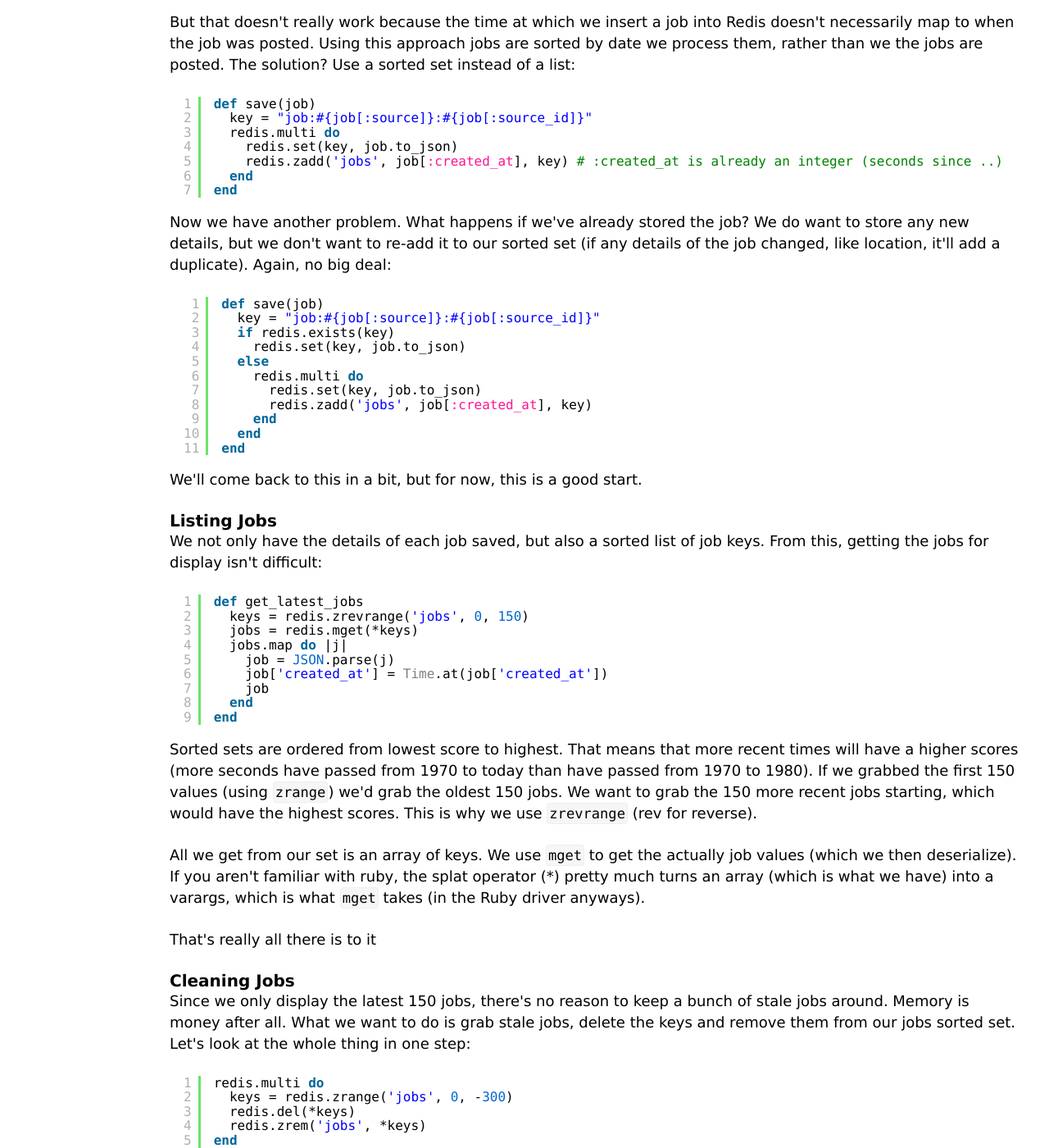
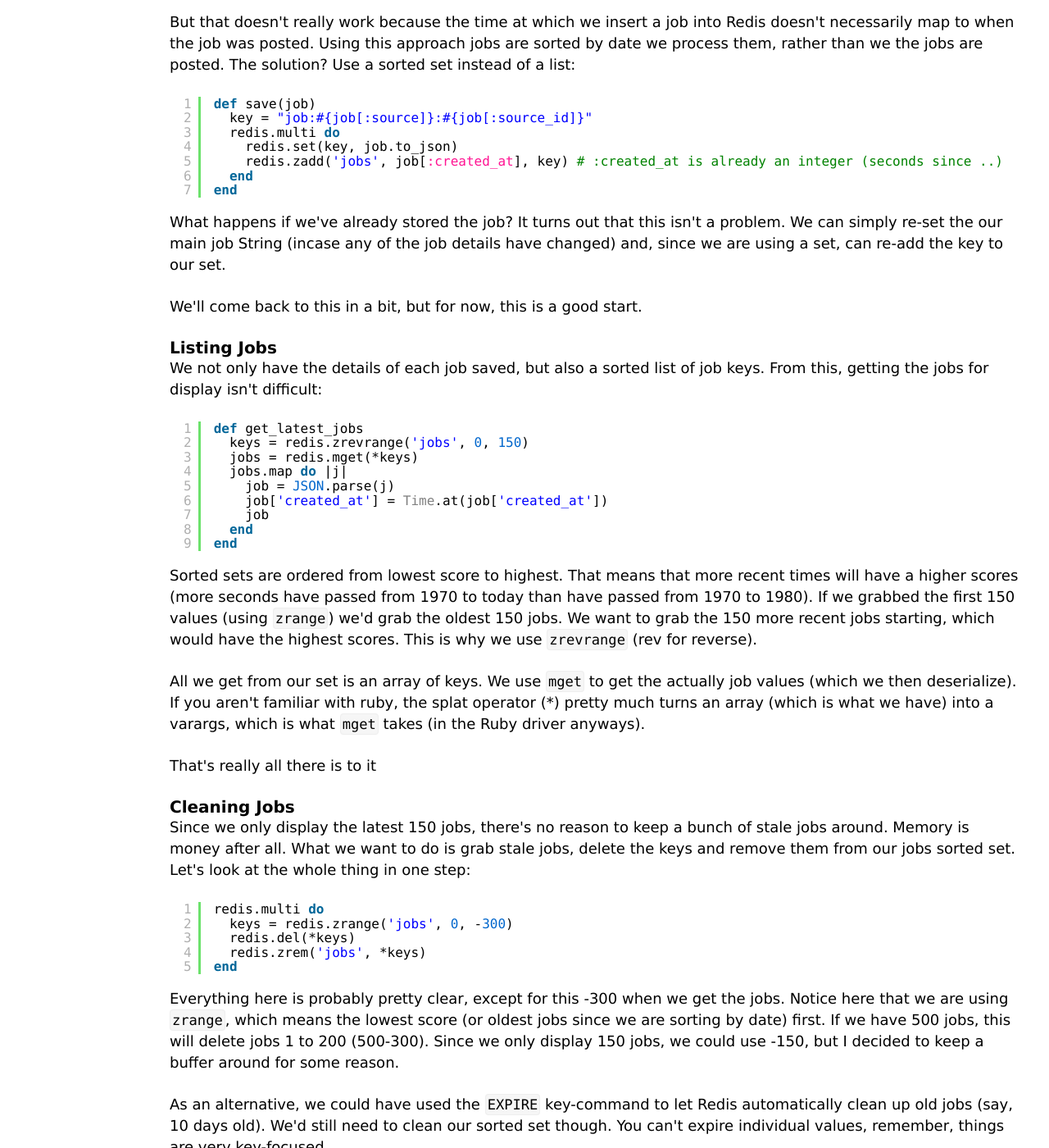
Before and after one commit to fehmicansaglam/fehmicansaglam.github.com, a Jekyll site: the page built from _posts/2011-11-08-Redis-Zero-To-Master-In-30-Minutes-Part-2.html, in a window 1280 px wide and 1400 px high, scrolled down 1072 px. Shown: the whole window at 82% size. Built offline with Jekyll 4.4.1, drawn with Linux system fonts in a browser that asks for light colours; nearby versions of some CDN libraries; comment, search, counter and statistics services are not loaded; some of the changed text lies outside the part shown.

Commit message:
fixed code in part 2

```diff
--- a/_posts/2011-11-08-Redis-Zero-To-Master-In-30-Minutes-Part-2.html
+++ b/_posts/2011-11-08-Redis-Zero-To-Master-In-30-Minutes-Part-2.html
@@ -42,19 +42,7 @@
   end
 end</pre>
 
-<p>Now we have another problem. What happens if we've already stored the job? We do want to store any new details, but we don't want to re-add it to our sorted set (if any details of the job changed, like location, it'll add a duplicate). Again, no big deal: </p>
-
-<pre class="brush: ruby">def save(job)
-  key = "job:#{job[:source]}:#{job[:source_id]}"
-  if redis.exists(key)
-    redis.set(key, job.to_json)
-  else
-    redis.multi do
-      redis.set(key, job.to_json)
-      redis.zadd('jobs', job[:created_at], key)
-    end
-  end
-end</pre>
+<p>What happens if we've already stored the job? It turns out that this isn't a problem. We can simply re-set the our main job String (incase any of the job details have changed) and, since we are using a set, can re-add the key to our set.</p>
 
 <p>We'll come back to this in a bit, but for now, this is a good start.</p>
 
@@ -98,14 +86,12 @@
 
 <pre class="brush: ruby">def save(job)
   key = "job:#{job[:source]}:#{job[:source_id]}"
-  if redis.exists(key)
+  if !redis.exists(key)
+    redis.rpush('jobs:new', key)
+  end
+  redis.multi do
     redis.set(key, job.to_json)
-  else
-    redis.multi do
-      redis.set(key, job.to_json)
-      redis.zadd('jobs', job[:created_at], key)
-      redis.rpush('jobs:new', key) # &lt;-- we added this
-    end
+    redis.zadd('jobs', job[:created_at], key)
   end
 end</pre>
 
```
